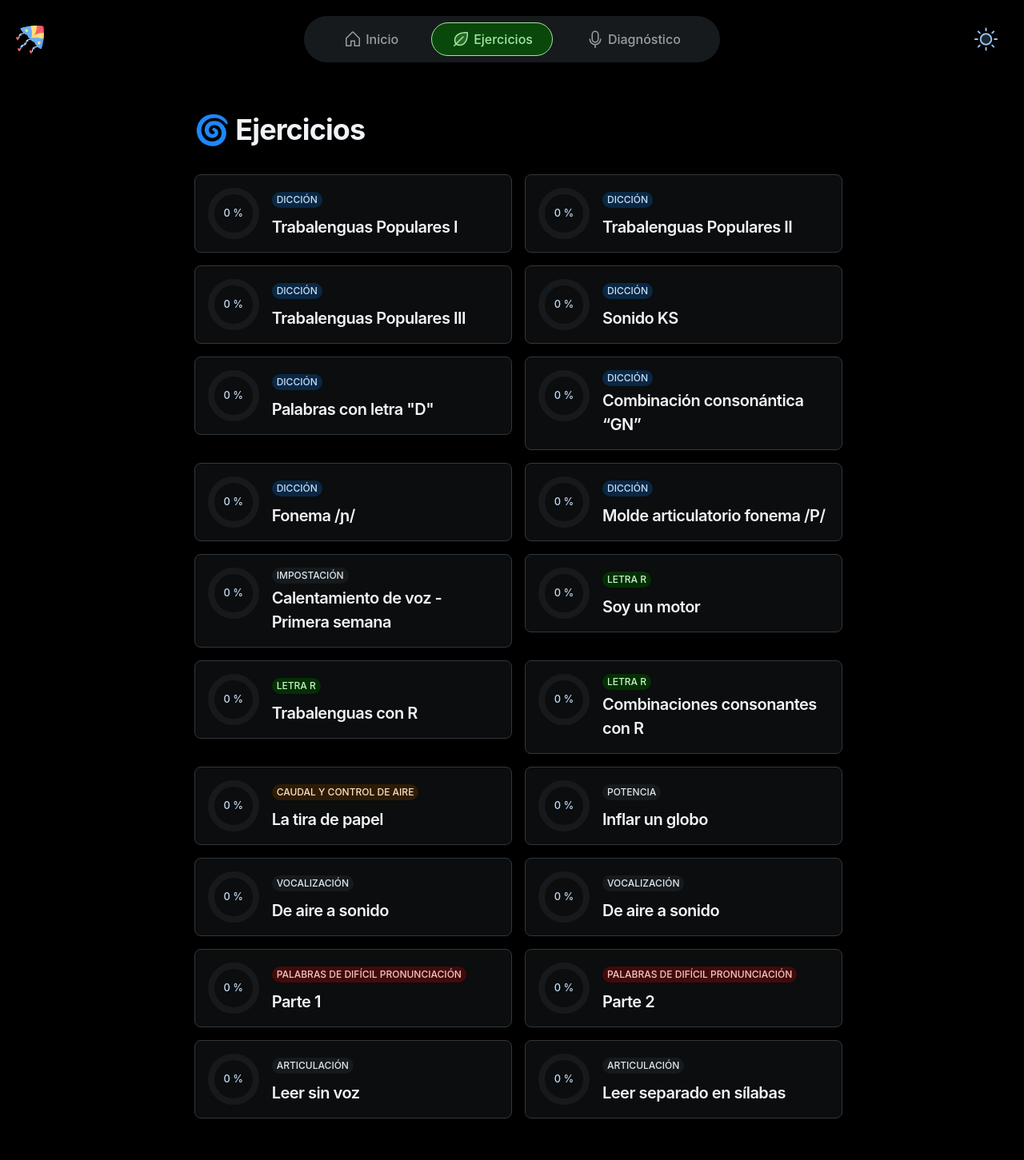
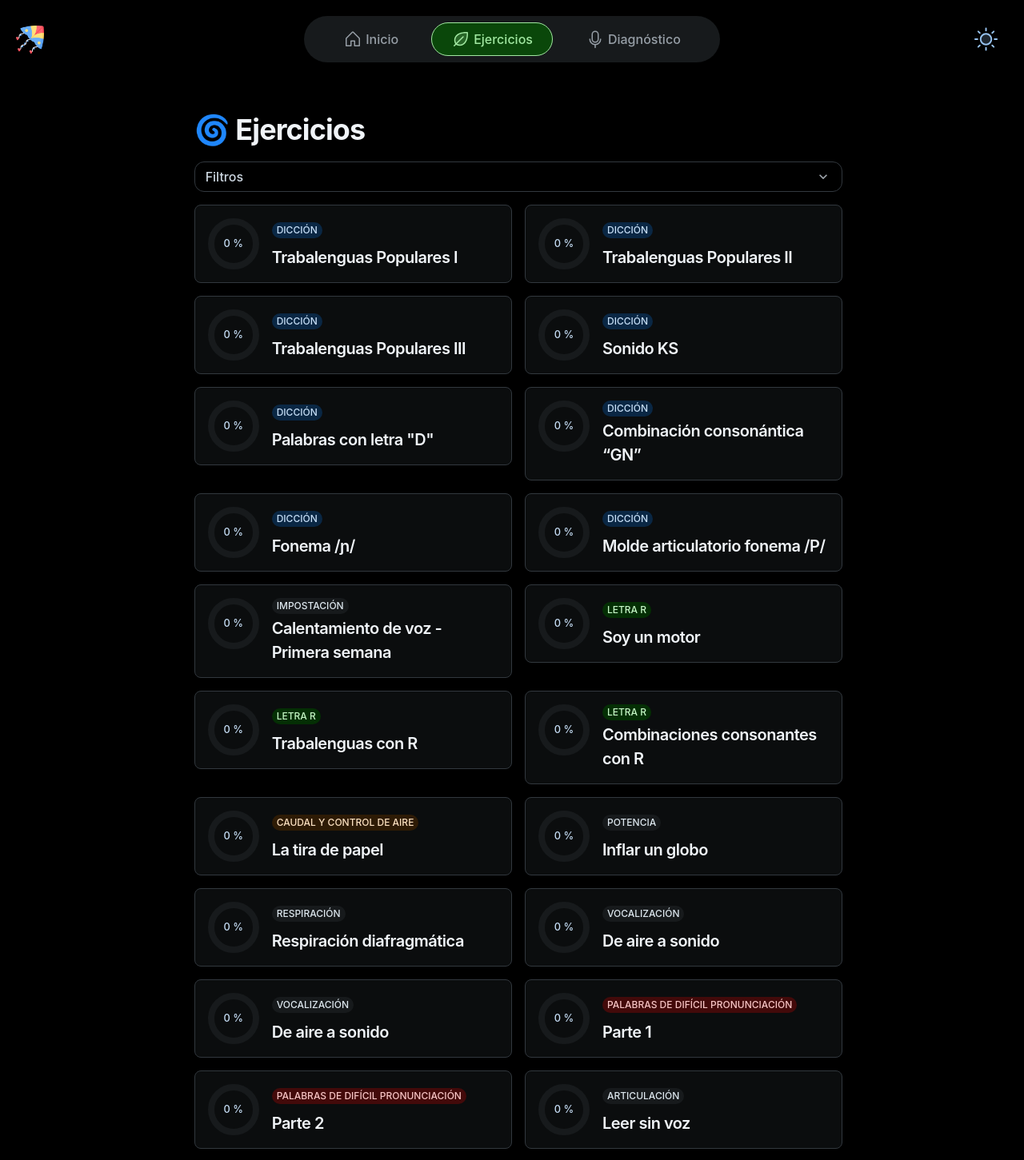
Before and after one commit to Udg-proyecto-Papalote/Papalote, a React (Vite) app: page /ejercicios in a window 1280 px wide. Shown: the top 1451 px of the page at 80% size. Before the commit the page ends 1423 px from the top, so only its background shows below. Built offline with nearby package versions, Linux system fonts and the light colour scheme; what cloudinary-core would draw is missing.

Commit message:
Filtros en la página de ejercicios

```diff
--- a/src/pages/Ejercicios.jsx
+++ b/src/pages/Ejercicios.jsx
@@ -1,10 +1,11 @@
-import { Grid, Typography } from "@mui/joy"
+import { Accordion, AccordionDetails, accordionDetailsClasses, AccordionGroup, AccordionSummary, accordionSummaryClasses, Checkbox, Grid, List, ListItem, Typography } from "@mui/joy"
 import ExerciseCard from "../components/Ejercicios/ExerciseCard"
 import { exercises } from "./exercises/data";
 import { useSelector } from "react-redux";
 import { useEffect, useState } from "react";
 
 
+const themes = ['Dicción', 'Letra R', 'Impostación', 'Caudal y control de aire', 'Vocalización', 'Palabras de difícil pronunciación', 'Potencia', 'Articulación', 'Respiración']
 export const Ejercicios = () => {
 	const { exercisesDone, currentDiagnostic } = useSelector((state) => state.user)
 	const { recomendaciones } = currentDiagnostic
@@ -13,20 +14,119 @@ export const Ejercicios = () => {
 	}
 
 	const [isRendered, setIsRendered] = useState(false)
+	const [filteredExercises, setFilteredExercises] = useState(exercises)
+	const [recommendedExercises, setRecommendedExercises] = useState(recomendaciones)
+
+	const [value, setValue] = useState(themes)
+
+	useEffect(() => {
+		// set filtered exercises depending on the themes selected. 'exercises' is the object with all the exercises
+		const filtered = Object.keys(exercises).reduce((acc, key) => {
+			if (value.some((theme) => exercises[key].theme.includes(theme))) {
+				acc[key] = exercises[key]
+			}
+			return acc
+		}, {})
+		setFilteredExercises(filtered)
+
+		// set recommended exercises depending on the themes selected
+		const recommended = Object.keys(exercises).reduce((acc, key) => {
+			if (recomendaciones.includes(key) && value.some((theme) => exercises[key].theme.includes(theme))) {
+				acc[key] = exercises[key]
+			}
+			return acc
+		}, {})
+
+		setRecommendedExercises(recommended)
+	}, [value])
 
 	useEffect(() => {
 		setIsRendered(true)
+		setValue(themes)
 	}, [isRendered])
 	return (
 		isRendered && <Grid mx={4} my={3} >
 			<Grid container spacing={2} lg={8} lgOffset={2} md={12} sx={{ flexGrow: 1, alignItems: 'stretch', justifyItems: 'center' }}>
+				<Grid item xs={12}>
+					<Typography level="h1" my={2}>🌀 Ejercicios</Typography>
+					<AccordionGroup
+						variant="outlined"
+						transition="0.2s"
+						sx={(theme) => ({
+							borderRadius: 'lg',
+							[`& .${accordionSummaryClasses.button}:hover`]: {
+								bgcolor: 'transparent',
+							},
+							[`& .${accordionDetailsClasses.content}`]: {
+								boxShadow: `inset 0 1px ${theme.vars.palette.divider}`,
+								[`&.${accordionDetailsClasses.expanded}`]: {
+									paddingBlock: '0.75rem',
+								},
+							},
+						})}
+					>
+						<Accordion>
+							<AccordionSummary>Filtros</AccordionSummary>
+							<AccordionDetails variant="soft">
+								<Typography id="rank" level="body-sm" sx={{ fontWeight: 'lg', mb: 1.5 }}>
+									Selecciona los temas de los ejercicios que deseas ver
+								</Typography>
+								<div role="group" aria-labelledby="rank">
+									<List
+										orientation="horizontal"
+										wrap
+										sx={{
+											'--List-gap': '20px',
+											'--ListItem-radius': '20px',
+											'--ListItem-minHeight': '32px',
+											'--ListItem-gap': '4px',
+										}}
+									>
+										{themes.map(
+											(item, index) => (
+												<ListItem key={item}>
+													<Checkbox
+														size="sm"
+														disableIcon
+														overlay
+														label={item}
+														checked={value.includes(item)}
+														variant={value.includes(item) ? 'soft' : 'outlined'}
+														onChange={(event) => {
+															if (event.target.checked) {
+																setValue((val) => [...val, item]);
+															} else {
+																setValue((val) => val.filter((text) => text !== item));
+															}
+														}}
+														slotProps={{
+															action: ({ checked }) => ({
+																sx: checked
+																	? {
+																		border: '1px solid',
+																		borderColor: 'primary.500',
+																	}
+																	: {},
+															}),
+														}}
+													/>
+												</ListItem>
+											),
+										)}
+									</List>
+								</div>
+							</AccordionDetails>
+						</Accordion>
+					</AccordionGroup>
+				</Grid>
 				{recomendaciones.length > 1 &&
 					<>
 						<Grid item xs={12}>
-							<Typography level="h1" my={2}>✨ Ejercicios Recomendados</Typography>
+							<Typography level="h2" my={2}>✨ Ejercicios recomendados</Typography>
 						</Grid>
+						<Grid container xs={12} mx={1}>
 							{
-							recomendaciones.map((key) => {
+								recommendedExercises.map((key) => {
 									const exercise = exercises[key];
 									return (
 										<Grid item xs={12} sm={6} md={6} lg={6} sx={{ display: 'flex', flexDirection: 'column' }} key={key}>
@@ -41,15 +141,17 @@ export const Ejercicios = () => {
 									)
 								})
 							}
+						</Grid>
+						<Grid item xs={12}>
+							<Typography level="h2" my={2}>🍃 Otros ejercicios</Typography>
+						</Grid>
 					</>}
-				<Grid item xs={12}>
-					<Typography level="h1" my={2}>🌀 Ejercicios</Typography>
-				</Grid>
+				<Grid container xs={12}>
 					{
-					Object.keys(exercises).map((key) => {
+						Object.keys(filteredExercises).map((key) => {
 							const exercise = exercises[key];
 							return (
-							!recomendaciones.includes(key) &&
+								(!recomendaciones.includes(key) || key === 'Respiración I') &&
 								<Grid item xs={12} sm={6} md={6} lg={6} sx={{ display: 'flex', flexDirection: 'column' }} key={key}>
 									<ExerciseCard
 										title={exercise.title}
@@ -63,9 +165,7 @@ export const Ejercicios = () => {
 						})
 					}
 				</Grid>
-
-			{/* <EscuchaYRepite /> */}
-			{/* <Trabalenguas /> */}
+			</Grid>
 		</Grid>
 	)
 }
```
Lines whose indentation alone changed are shown as unchanged.
